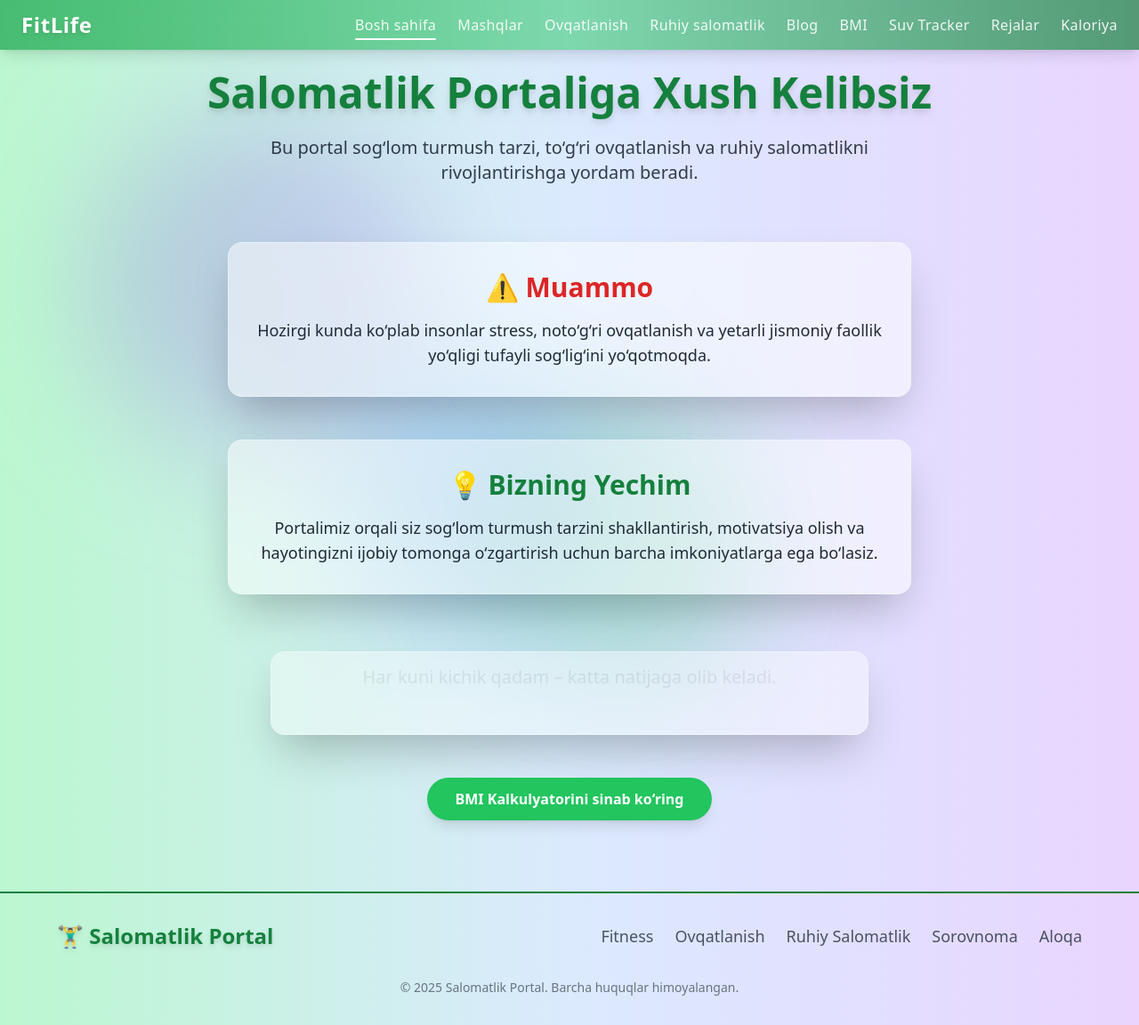
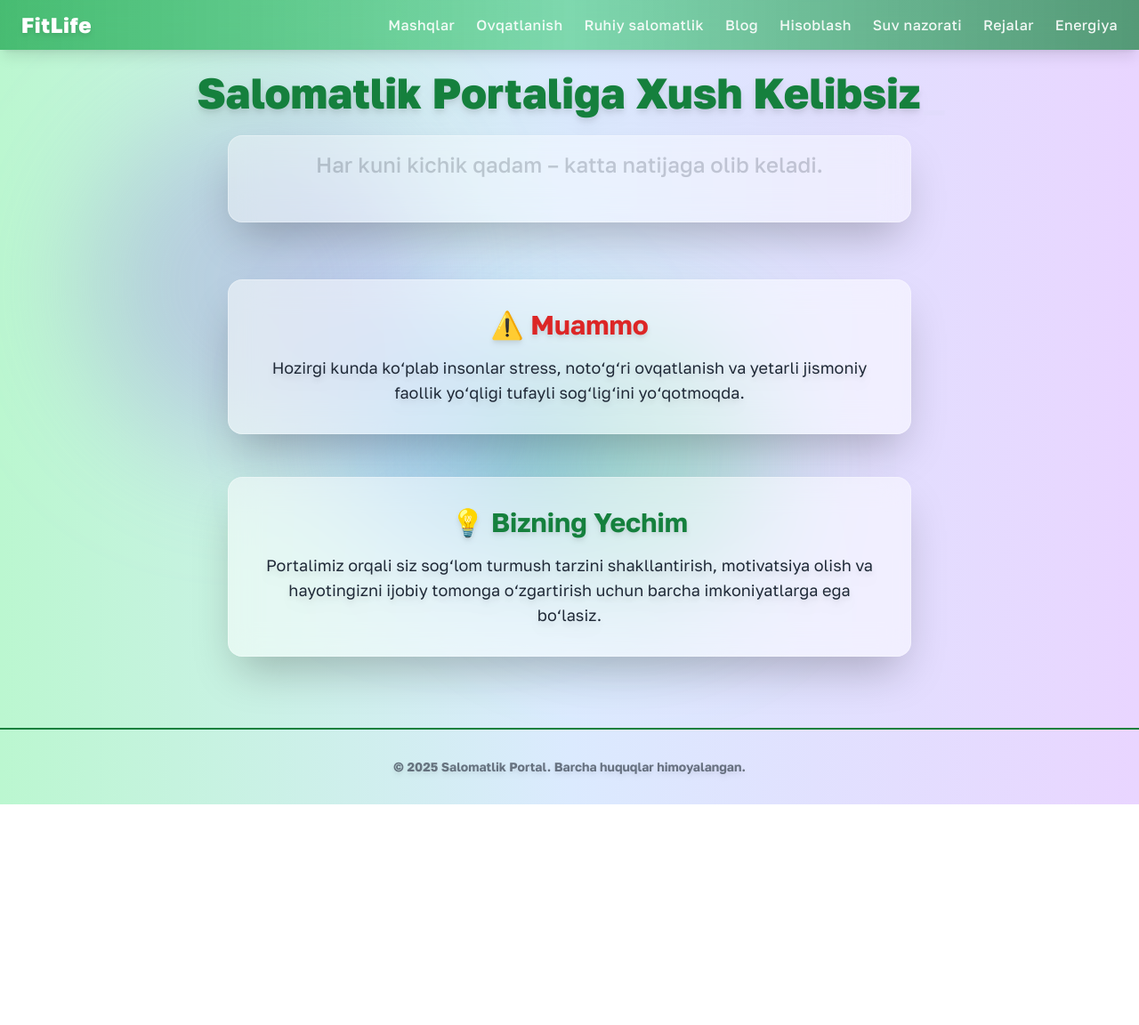
Before and after one commit to Firdavs5520/FitLife, a React (Vite) app: page / in a window 1280 px wide. Shown: the whole page at 89% size. After the commit the page ends 904 px from the top, so only its background shows below. Built offline with nearby package versions, Linux system fonts and the light colour scheme.

Commit message:
Home component typewriter + Golos Text font qo'shildi

```diff
--- a/index.html
+++ b/index.html
@@ -9,6 +9,9 @@
     />
     <meta name="viewport" content="width=device-width, initial-scale=1.0" />
     <title>FitLife</title>
+    <link rel="preconnect" href="https://fonts.googleapis.com">
+<link rel="preconnect" href="https://fonts.gstatic.com" crossorigin>
+<link href="https://fonts.googleapis.com/css2?family=Golos+Text:wght@400..900&display=swap" rel="stylesheet">
   </head>
   <body>
     <div id="root"></div>
--- a/package.json
+++ b/package.json
@@ -17,6 +17,7 @@
     "react": "^19.1.1",
     "react-dom": "^19.1.1",
     "react-router-dom": "^7.9.1",
+    "react-simple-typewriter": "^5.0.1",
     "recharts": "^3.2.0"
   },
   "devDependencies": {
--- a/src/App.jsx
+++ b/src/App.jsx
@@ -10,12 +10,11 @@ import Bmi from "./pages/Bmi";
 import WaterTracker from "./pages/WaterTracker";
 import Planner from "./pages/Planner";
 import CalorieTracker from "./pages/CalorieTracker";
-import HealthNotifications from "./components/HealthNotifications";
 
 function App() {
   return (
     <Router>
-      <div className="flex flex-col min-h-screen">
+      <div className="flex flex-col min-h-screen font-golos">
         <Navbar />
         <main className=" ">
           <Routes>
--- a/src/components/Footer.jsx
+++ b/src/components/Footer.jsx
@@ -8,43 +8,12 @@ export default function Footer() {
       transition={{ duration: 1 }}
       className="relative z-10 p-8 border-t-2 border-green-700 bg-gradient-to-r from-green-200 via-blue-100 to-purple-200"
     >
-      <div className="flex flex-col items-center justify-between max-w-6xl gap-6 mx-auto md:flex-row">
-        {/* Logo / Title */}
-        <div className="text-2xl font-bold text-green-700 drop-shadow-md">
-          🏋️‍♂️ Salomatlik Portal
-        </div>
-
-        {/* Footer Links */}
-        <div className="flex flex-wrap justify-center gap-6 text-lg text-gray-700/90">
-          <a href="#fitness" className="transition-colors hover:text-green-600">
-            Fitness
-          </a>
-          <a
-            href="#nutrition"
-            className="transition-colors hover:text-green-600"
-          >
-            Ovqatlanish
-          </a>
-          <a href="#mental" className="transition-colors hover:text-green-600">
-            Ruhiy Salomatlik
-          </a>
-          <a href="#survey" className="transition-colors hover:text-green-600">
-            Sorovnoma
-          </a>
-          <a href="#contact" className="transition-colors hover:text-green-600">
-            Aloqa
-          </a>
-        </div>
-
-        {/* Social Icons */}
-      </div>
-
       {/* Bottom Text */}
       <motion.div
         initial={{ opacity: 0 }}
         animate={{ opacity: 1 }}
         transition={{ delay: 0.5 }}
-        className="mt-8 text-sm text-center text-gray-600/80"
+        className="mt- text-sm text-center text-gray-600/80 font-bold  drop-shadow-md"
       >
         © 2025 Salomatlik Portal. Barcha huquqlar himoyalangan.
       </motion.div>
--- a/src/components/Navbar.jsx
+++ b/src/components/Navbar.jsx
@@ -6,15 +6,14 @@ export default function Navbar() {
   const [menuOpen, setMenuOpen] = useState(false);
 
   const links = [
-    { name: "Bosh sahifa", path: "/" },
     { name: "Mashqlar", path: "/fitness" },
     { name: "Ovqatlanish", path: "/nutrition" },
     { name: "Ruhiy salomatlik", path: "/mental" },
     { name: "Blog", path: "/blog" },
-    { name: "BMI", path: "/bmi" },
-    { name: "Suv Tracker", path: "/water" },
+    { name: "Hisoblash", path: "/bmi" },
+    { name: "Suv nazorati", path: "/water" },
     { name: "Rejalar", path: "/planner" },
-    { name: "Kaloriya", path: "/calorie" },
+    { name: "Energiya", path: "/calorie" },
   ];
 
   return (
@@ -66,7 +65,7 @@ export default function Navbar() {
             initial={{ opacity: 0, y: -20 }}
             animate={{ opacity: 1, y: 0 }}
             exit={{ opacity: 0, y: -20 }}
-            className="flex flex-col px-6 pb-4 gap-4 bg-gradient-to-r from-green-600/70 via-green-500/50 to-green-700/70 backdrop-blur-md shadow-lg md:hidden"
+            className="grid grid-cols-2 px-6 pb-4 gap-2 border-t-2 pt-4 "
           >
             {links.map((link, i) => (
               <li key={i}>
@@ -74,7 +73,7 @@ export default function Navbar() {
                   to={link.path}
                   onClick={() => setMenuOpen(false)} // bosilganda menyu yopilsin
                   className={({ isActive }) =>
-                    `block text-white/90 font-medium tracking-wide transition-all duration-300 hover:text-white hover:scale-105 ${
+                    `block text-white/90 font-medium tracking-wide transition-all duration-300 hover:text-white hover:scale-105 border p-0.5 rounded ${
                       isActive ? "text-white font-bold" : ""
                     }`
                   }
--- a/src/components/PageWrapper.jsx
+++ b/src/components/PageWrapper.jsx
@@ -3,7 +3,7 @@ import { motion } from "framer-motion";
 
 export default function PageWrapper({ title, children }) {
   return (
-    <div className="relative flex items-center justify-center min-h-screen overflow-hidden bg-gradient-to-br from-green-400 via-blue-400 to-purple-500 rounded-xl">
+    <div className="relative flex items-center justify-center min-h-screen overflow-hidden bg-gradient-to-br from-green-400 via-blue-400 to-purple-500 ">
       {/* Blurli rangli sharlar */}
       <div className="absolute inset-0 rounded-xl">
         <div className="absolute bg-green-300 rounded-full -top-20 -left-20 w-72 h-72 opacity-30 blur-3xl animate-pulse"></div>
@@ -15,11 +15,11 @@ export default function PageWrapper({ title, children }) {
         initial={{ opacity: 0, scale: 0.9, y: 40 }}
         animate={{ opacity: 1, scale: 1, y: 0 }}
         transition={{ duration: 0.6, ease: "easeOut" }}
-        className="w-full max-w-3xl mx-4 border shadow-2xl card backdrop-blur-lg bg-white/30 border-white/40 rounded-xl p-4 mt-16 mb-4"
+        className="w-full max-w-3xl -4 border shadow-2xl card backdrop-blur-lg bg-white/30 border-white/40 rounded-xl p-4 mt-16 mb-4 "
       >
         <div className="card-body">
           {title && (
-            <h1 className="mb-6 text-3xl font-bold text-center text-white drop-shadow-md">
+            <h1 className="mb-4 text-3xl font-bold text-center text-white drop-shadow-md ">
               {title}
             </h1>
           )}
--- a/src/pages/Fitness.jsx
+++ b/src/pages/Fitness.jsx
@@ -3,14 +3,14 @@ import PageWrapper from "../components/PageWrapper";
 
 export default function Fitness() {
   const workouts = {
-    Ertalab: [
+    Ertalabki: [
       "15 daqiqa yugurish",
       "Push-up 10–20 marta",
       "Plank 30–60 soniya",
       "Jumping Jacks 3x50",
       "Mountain Climbers 3x30s",
     ],
-    TushlikdanKeyin: [
+    Yengil: [
       "Lunges 3x15",
       "Sit-ups 3x20",
       "Bicep Curls 3x15",
@@ -62,7 +62,7 @@ export default function Fitness() {
               <button
                 key={type}
                 onClick={() => handleWorkoutSelect(type)}
-                className="px-6 py-3 font-semibold text-white transition bg-green-500 rounded-lg shadow-md hover:bg-green-600 hover:scale-105"
+                className="px-4 py-3 font-semibold text-white transition bg-green-500 rounded-lg shadow-md hover:bg-green-600 hover:scale-105"
               >
                 {type}
               </button>
--- a/src/pages/Home.jsx
+++ b/src/pages/Home.jsx
@@ -1,6 +1,7 @@
 import { useState, useEffect } from "react";
 import { motion, AnimatePresence } from "framer-motion";
 import { NavLink } from "react-router-dom";
+import { useTypewriter, Cursor } from "react-simple-typewriter";
 
 export default function Home() {
   // Motivation texts
@@ -38,6 +39,19 @@ export default function Home() {
     return () => clearInterval(interval);
   }, [motivations.length]);
 
+  // Typewriter matnlar
+  const [text] = useTypewriter({
+    words: [
+      "Salomatlik Portaliga Xush Kelibsiz",
+      "Sog‘lom Hayot — Baxt Kaliti",
+      "Bugun boshlang, ertaga kech bo‘lishi mumkin",
+    ],
+    loop: true,
+    typeSpeed: 150,
+    deleteSpeed: 60,
+    delaySpeed: 1000, // 7 sekund tursin
+  });
+
   return (
     <div className="relative overflow-hidden bg-gradient-to-r from-green-200 via-blue-100 to-purple-200 py-20 min-h-screen">
       {/* Background animated blobs */}
@@ -65,12 +79,28 @@ export default function Home() {
         className="relative z-10 space-y-6 text-center"
       >
         <h1 className="text-4xl font-extrabold text-green-700 md:text-5xl drop-shadow-lg">
-          Salomatlik Portaliga Xush Kelibsiz
+          {text}
+          <Cursor cursorStyle="_" />
         </h1>
-        <p className="max-w-3xl mx-auto text-lg md:text-xl text-gray-800/90">
-          Bu portal sog‘lom turmush tarzi, to‘g‘ri ovqatlanish va ruhiy
-          salomatlikni rivojlantirishga yordam beradi.
-        </p>
+        <motion.div
+          className="relative z-10 max-w-3xl p-8 mx-auto t shadow-2xl rounded-2xl bg-white/40 backdrop-blur-lg border border-white/30"
+          initial={{ opacity: 0, scale: 0.9 }}
+          animate={{ opacity: 1, scale: 1 }}
+          transition={{ duration: 0.6 }}
+        >
+          <AnimatePresence mode="wait">
+            <motion.p
+              key={currentMotivation}
+              initial={{ opacity: 0, y: 20 }}
+              animate={{ opacity: 1, y: 0 }}
+              exit={{ opacity: 0, y: -20 }}
+              transition={{ duration: 0.8 }}
+              className="text-2xl font-medium text-center text-gray-800 drop-shadow-2xl"
+            >
+              {motivations[currentMotivation]}
+            </motion.p>
+          </AnimatePresence>
+        </motion.div>
       </motion.div>
 
       {/* Muammo */}
@@ -80,10 +110,10 @@ export default function Home() {
         animate={{ opacity: 1, y: 0 }}
         transition={{ duration: 0.8 }}
       >
-        <h2 className="mb-4 text-3xl font-bold text-center text-red-600">
+        <h2 className="mb-4 text-3xl font-bold text-center text-red-600 drop-shadow-md">
           ⚠️ Muammo
         </h2>
-        <p className="text-lg text-gray-800 text-center">
+        <p className="text-lg text-gray-800 text-center drop-shadow-lg">
           Hozirgi kunda ko‘plab insonlar stress, noto‘g‘ri ovqatlanish va
           yetarli jismoniy faollik yo‘qligi tufayli sog‘lig‘ini yo‘qotmoqda.
         </p>
@@ -96,10 +126,10 @@ export default function Home() {
         animate={{ opacity: 1, y: 0 }}
         transition={{ duration: 0.9 }}
       >
-        <h2 className="mb-4 text-3xl font-bold text-center text-green-700">
+        <h2 className="mb-4 text-3xl font-bold text-center text-green-700 drop-shadow-md">
           💡 Bizning Yechim
         </h2>
-        <p className="text-lg text-gray-800 text-center">
+        <p className="text-lg text-gray-800 text-center drop-shadow-lg">
           Portalimiz orqali siz sog‘lom turmush tarzini shakllantirish,
           motivatsiya olish va hayotingizni ijobiy tomonga o‘zgartirish uchun
           barcha imkoniyatlarga ega bo‘lasiz.
@@ -107,43 +137,8 @@ export default function Home() {
       </motion.div>
 
       {/* Challenge & Motivation */}
-      <motion.div
-        className="relative z-10 max-w-2xl p-8 mx-auto mt-16 shadow-2xl rounded-2xl bg-white/40 backdrop-blur-lg border border-white/30"
-        initial={{ opacity: 0, scale: 0.9 }}
-        animate={{ opacity: 1, scale: 1 }}
-        transition={{ duration: 0.6 }}
-      >
-        <AnimatePresence mode="wait">
-          <motion.p
-            key={currentMotivation}
-            initial={{ opacity: 0, y: 20 }}
-            animate={{ opacity: 1, y: 0 }}
-            exit={{ opacity: 0, y: -20 }}
-            transition={{ duration: 0.8 }}
-            className="text-xl font-medium text-center text-gray-800"
-          >
-            {motivations[currentMotivation]}
-          </motion.p>
-        </AnimatePresence>
-      </motion.div>
 
       {/* CTA Button */}
-      <NavLink to={"/bmi"}>
-        <motion.div
-          initial={{ opacity: 0, y: 20 }}
-          animate={{ opacity: 1, y: 0 }}
-          transition={{ delay: 1 }}
-          className="relative z-10 text-center"
-        >
-          <motion.button
-            whileHover={{ scale: 1.05, y: -2 }}
-            whileTap={{ scale: 0.95 }}
-            className="px-8 py-3 mt-12 font-bold text-white bg-green-500 rounded-full shadow-lg"
-          >
-            BMI Kalkulyatorini sinab ko‘ring
-          </motion.button>
-        </motion.div>
-      </NavLink>
     </div>
   );
 }
--- a/src/pages/Mental.jsx
+++ b/src/pages/Mental.jsx
@@ -82,12 +82,12 @@ export default function Mental() {
           {/* Stress Survey */}
           <div className="p-4 rounded-lg shadow-lg bg-blue-700/50 backdrop-blur-md">
             <h3 className="mb-2 font-semibold">Stress darajangizni baholang</h3>
-            <div className="flex gap-2">
+            <div className="flex gap-[4px] sm:gap-2">
               {[1, 2, 3, 4, 5, 6, 7, 8, 9, 10].map((num) => (
                 <button
                   key={num}
                   onClick={() => handleStressSurvey(num)}
-                  className="px-2 py-1 font-semibold text-white bg-purple-500 rounded hover:bg-purple-600"
+                  className="px-2 py-1 font-semibold text-white bg-purple-500 rounded hover:bg-purple-600 text-sm sm:text-base"
                 >
                   {num}
                 </button>
--- a/src/pages/Nutrition.jsx
+++ b/src/pages/Nutrition.jsx
@@ -47,7 +47,7 @@ export default function Nutrition() {
   ];
 
   return (
-    <div className="py-6  ">
+    <div className="pt-4  ">
       <PageWrapper title="🥗 Sog‘lom Ovqatlanish">
         <div className=" p-4  flex flex-col gap-4">
           {weeklyMeals.map((day, idx) => (
--- a/tailwind.config.js
+++ b/tailwind.config.js
@@ -2,7 +2,11 @@
 module.exports = {
   content: ["./index.html", "./src/**/*.{js,ts,jsx,tsx}"],
   theme: {
-    extend: {},
+    extend: {
+      fontFamily: {
+        golos: ['"Golos Text"', "sans-serif"], // Golos Text fontini qo‘shdik
+      },
+    },
   },
   plugins: [],
 };
```
Also changed, not shown: src/pages/WaterTracker.jsx (+3 -25 lines), 1 other file (tests, documents, lock files or other folders).
